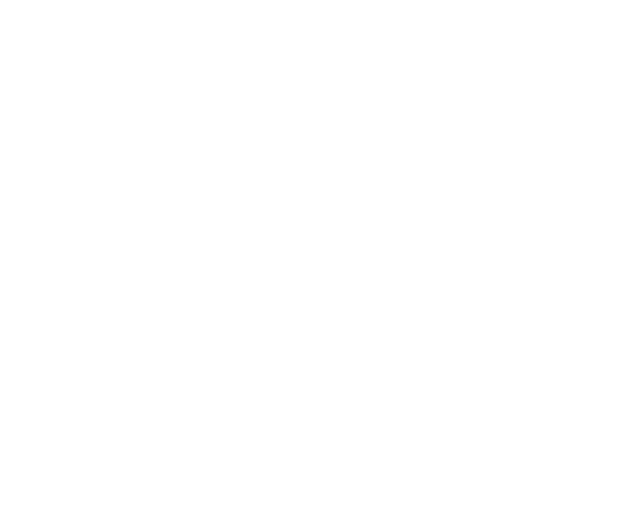
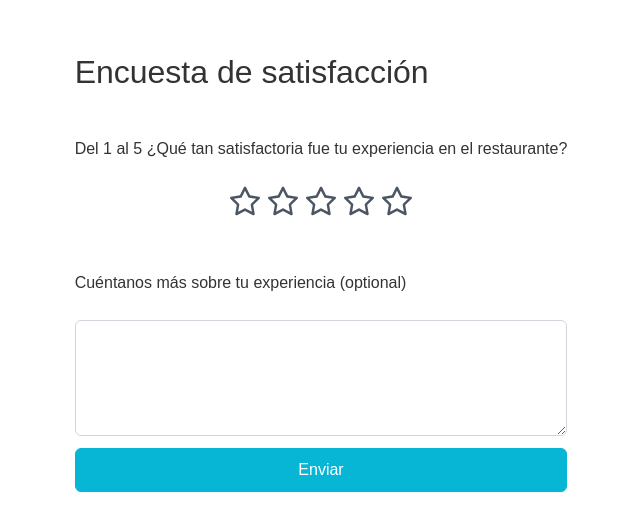
Before and after one commit to judisarodev/menusdeliciososweb, a React (Create React App) app: page /1/encuesta in a window 1280 px wide. Before the commit this address had no page. Shown: the part 138-668 px from the top of the page, without its empty margins (319-959 px from the left). Built offline with nearby package versions, Linux system fonts and the light colour scheme.

Commit message:
Se agrega componente para responder encuestsa de satisfacción

```diff
--- a/src/App.js
+++ b/src/App.js
@@ -12,6 +12,7 @@
 import { MenuContextProvider } from './backoffice/context/restaurant/MenuContext';
 import { IconsContextProvider } from './backoffice/context/restaurant/IconsContext';
 import { MenuContainer } from './landing/pages/menu-container/MenuContainer';
+import { AnswerSurvey } from './backoffice/pages/answer-survey/AnswerSurvey';
 
 
 function App() {
@@ -29,6 +30,7 @@
                   <Route path='/terms' element={'Términos'} />
                   <Route path='/panel' element={<Panel />} />
                   <Route path='/:url' element={<MenuContainer />} />
+                  <Route path='/:url/encuesta' element={<AnswerSurvey />} />
                 </Routes>
               </BrowserRouter>
             </div>
--- /dev/null
+++ b/src/backoffice/pages/answer-survey/AnswerSurvey.js
@@ -0,0 +1,24 @@
+import { Rating } from "primereact/rating";
+import React, { useState } from "react";
+import { InputTextarea } from 'primereact/inputtextarea';
+import './answerSurvey.scss';
+import { Button } from 'primereact/button';
+
+const AnswerSurvey = () => {
+    const [score, setScore] = useState(0);
+    const [comments, setComments] = useState('');
+
+    return (<div className="answer-survey__conatainer">
+        <div className="answer-survey__form">
+            <h1>Encuesta de satisfacción</h1>
+            <p>Del 1 al 5 ¿Qué tan satisfactoria fue tu experiencia en el restaurante?</p>
+            <Rating className="custom-rating" value={score} cancel={false} onChange={(e) => setScore(e.value)} />
+            <br></br>
+            <p>Cuéntanos más sobre tu experiencia (optional)</p>
+            <InputTextarea value={comments} onChange={(e) => setComments(e.target.value)} rows={5} cols={30} />
+            <Button label="Enviar"/>
+        </div>
+    </div>);
+}
+
+export { AnswerSurvey };
--- /dev/null
+++ b/src/backoffice/pages/answer-survey/answerSurvey.scss
@@ -0,0 +1,25 @@
+.answer-survey__conatainer{
+    height: 100vh;
+    width: 100%;
+    display: flex;
+    flex-direction: column;
+    justify-content: center;
+    align-items: center;
+}
+.answer-survey__form{
+    text-align: start;
+    max-width: 800px;
+    display: flex;
+    flex-direction: column;
+    gap: 12px;
+}
+
+.custom-rating {
+    display: flex;
+    flex-direction: row;
+    justify-content: center;
+}
+.custom-rating .p-rating-icon {
+    height: 30px;
+    width: 30px;
+  }
```
